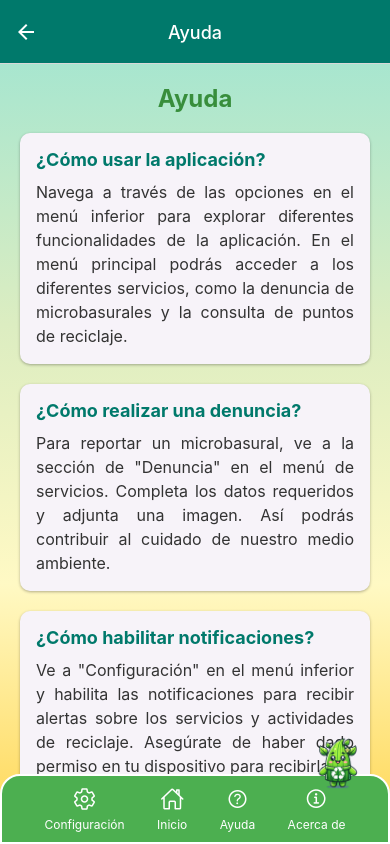
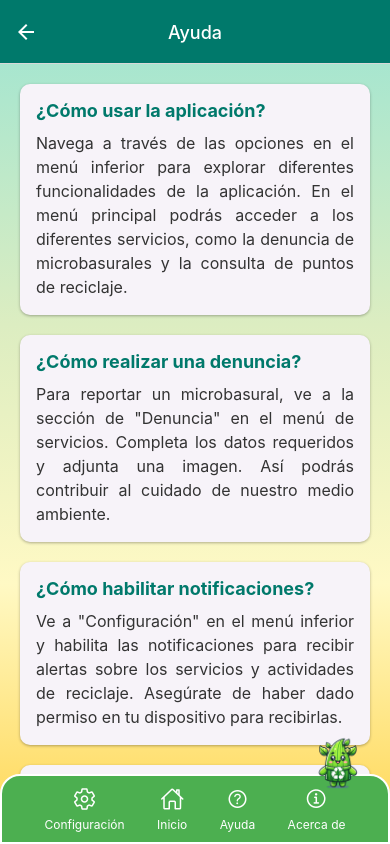
Before and after one commit to MeBustamante/Proyecto-Quinchao-Recicla, a React Native app: screen /Ayuda in a window 390 px wide. Built offline with nearby package versions, Linux system fonts and the light colour scheme.

Commit message:
no titulo

```diff
--- a/Menu_Inferior/Ayuda.js
+++ b/Menu_Inferior/Ayuda.js
@@ -10,7 +10,6 @@ const Ayuda = () => {
 
   const translations = {
     es: {
-      title: 'Ayuda',
       appUsage: '¿Cómo usar la aplicación?',
       appUsageDescription: 'Navega a través de las opciones en el menú inferior para explorar diferentes funcionalidades de la aplicación. En el menú principal podrás acceder a los diferentes servicios, como la denuncia de microbasurales y la consulta de puntos de reciclaje.',
       reportWaste: '¿Cómo realizar una denuncia?',
@@ -23,7 +22,6 @@ const Ayuda = () => {
       contactDescription: 'Si necesitas ayuda adicional, por favor contacta con nosotros al correo: soporte@quinchaorecicla.cl. Estamos disponibles para resolver cualquier duda o problema que tengas.'
     },
     en: {
-      title: 'Help',
       appUsage: 'How to use the app?',
       appUsageDescription: 'Navigate through the options in the bottom menu to explore the different features of the app. In the main menu, you can access different services, such as reporting illegal dumps and finding recycling points.',
       reportWaste: 'How to make a report?',
@@ -45,7 +43,6 @@ const Ayuda = () => {
       style={styles.gradientBackground}
     >
       <ScrollView contentContainerStyle={styles.container}>
-        <Text style={styles.title}>{currentLanguage.title}</Text>
 
         <Card style={styles.card}>
           <Card.Content>
@@ -100,13 +97,6 @@ const styles = StyleSheet.create({
     padding: 20,
     paddingBottom: 80, // Asegura que el contenido no quede oculto debajo del menú inferior
   },
-  title: {
-    fontSize: 24,
-    fontWeight: 'bold',
-    marginBottom: 20,
-    color: '#388E3C',
-    textAlign: 'center',
-  },
   sectionTitle: {
     fontSize: 18,
     fontWeight: 'bold',
```
